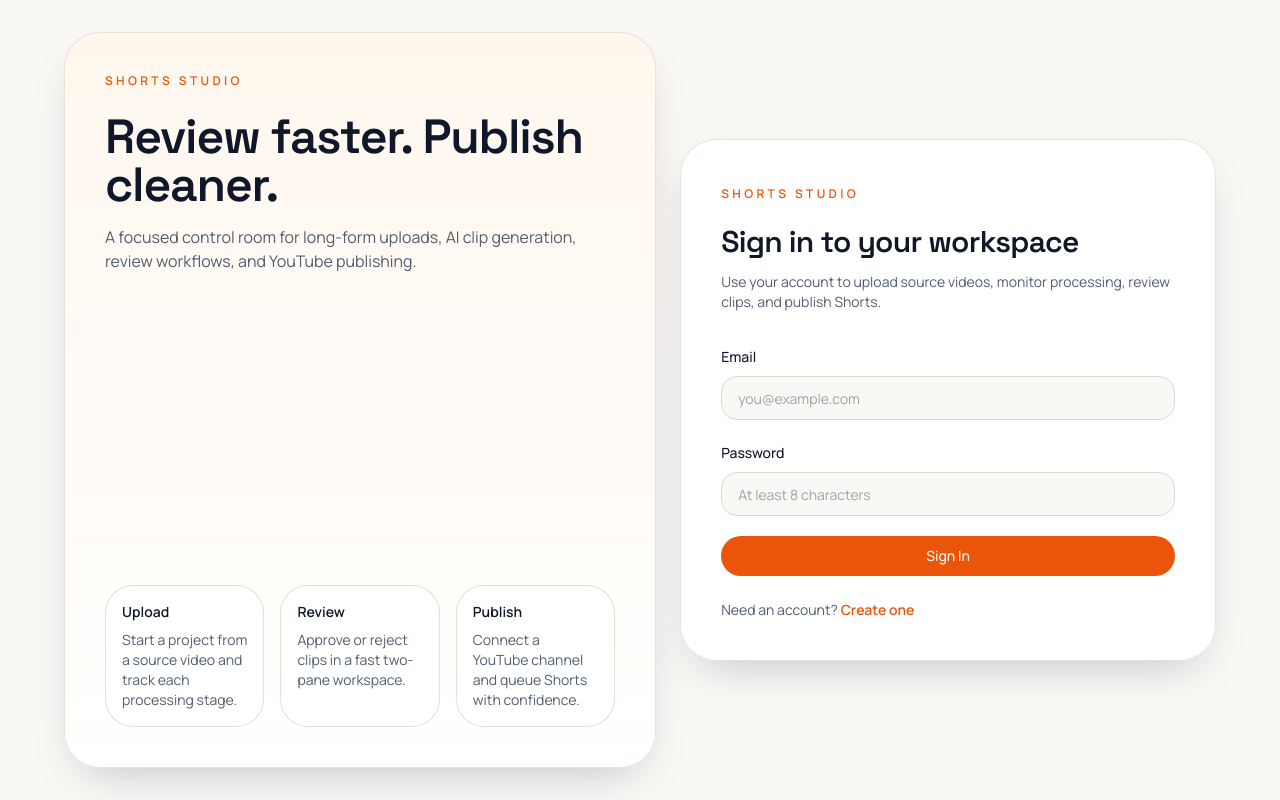
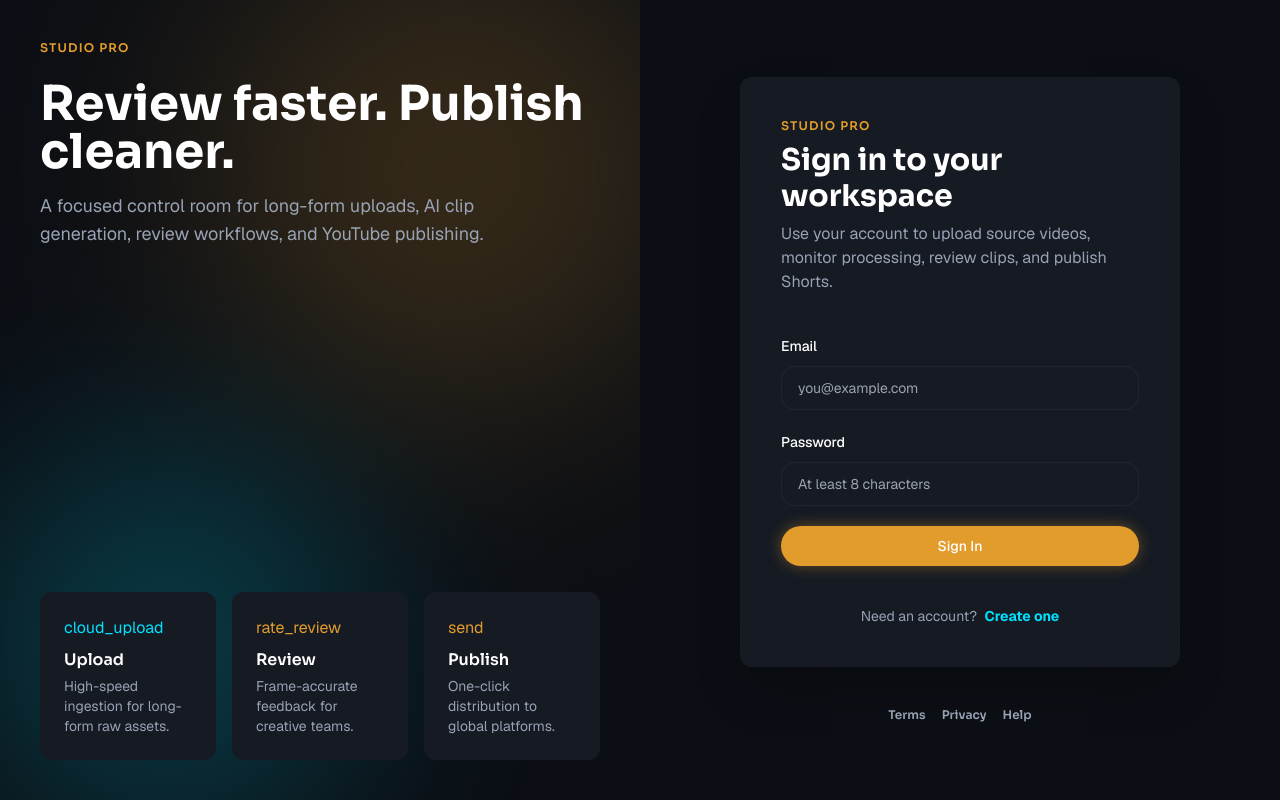
Before and after one commit to KARLOSSONRIVO/YT_SHORTS_AUTOMATION_FRONTEND, a Next.js app: page /login in a window 1280 px wide. Built offline with nearby package versions, Linux system fonts and the light colour scheme; no server answers.

Commit message:
change the design of the UI

```diff
--- a/src/app/globals.css
+++ b/src/app/globals.css
@@ -4,24 +4,26 @@
 
 @layer base {
   :root {
-    --background: 42 33% 97%;
-    --foreground: 222 47% 11%;
-    --card: 0 0% 100%;
-    --card-foreground: 222 47% 11%;
-    --primary: 20 91% 48%;
-    --primary-foreground: 40 100% 97%;
-    --secondary: 210 40% 96%;
-    --secondary-foreground: 222 47% 11%;
-    --muted: 36 24% 92%;
-    --muted-foreground: 215 16% 38%;
-    --accent: 34 71% 92%;
-    --accent-foreground: 222 47% 11%;
+    --background: 218 29% 6%;
+    --foreground: 0 0% 100%;
+    --card: 217 24% 11%;
+    --card-foreground: 0 0% 100%;
+    --popover: 217 24% 11%;
+    --popover-foreground: 0 0% 100%;
+    --primary: 37 76% 53%;
+    --primary-foreground: 0 0% 100%;
+    --secondary: 219 25% 16%;
+    --secondary-foreground: 0 0% 100%;
+    --muted: 218 11% 33%;
+    --muted-foreground: 218 15% 65%;
+    --accent: 187 100% 50%;
+    --accent-foreground: 218 29% 6%;
     --destructive: 0 84% 60%;
     --destructive-foreground: 0 0% 98%;
-    --border: 28 23% 84%;
-    --input: 28 23% 84%;
-    --ring: 20 91% 48%;
-    --radius: 1.5rem;
+    --border: 219 25% 16%;
+    --input: 217 24% 11%;
+    --ring: 37 76% 53%;
+    --radius: 1rem;
   }
 
   * {
@@ -45,4 +47,12 @@
   .font-body {
     font-family: var(--font-body), sans-serif;
   }
+
+  .neon-glow-primary {
+    box-shadow: 0 0 15px hsl(var(--primary) / 0.4);
+  }
+
+  .neon-glow-accent:focus-within {
+    box-shadow: 0 0 10px hsl(var(--accent) / 0.3);
+  }
 }
--- a/src/app/layout.tsx
+++ b/src/app/layout.tsx
@@ -1,15 +1,15 @@
 import type { Metadata } from "next";
 import type { ReactNode } from "react";
-import { Manrope, Space_Grotesk } from "next/font/google";
+import { Sora, Geist } from "next/font/google";
 import { AppProviders } from "./providers";
 import "./globals.css";
 
-const manrope = Manrope({
+const geist = Geist({
   subsets: ["latin"],
   variable: "--font-body"
 });
 
-const spaceGrotesk = Space_Grotesk({
+const sora = Sora({
   subsets: ["latin"],
   variable: "--font-heading"
 });
@@ -22,7 +22,7 @@ export const metadata: Metadata = {
 export default function RootLayout({ children }: { children: ReactNode }) {
   return (
     <html lang="en">
-      <body className={`${manrope.variable} ${spaceGrotesk.variable} min-h-screen bg-background font-body text-foreground antialiased`}>
+      <body className={`${geist.variable} ${sora.variable} min-h-screen bg-background font-body text-foreground antialiased`}>
         <AppProviders>{children}</AppProviders>
       </body>
     </html>
--- a/src/components/common/stat-card.tsx
+++ b/src/components/common/stat-card.tsx
@@ -1,21 +1,34 @@
-import { Card, CardContent } from "@/components/ui/card";
+import { ReactNode } from "react";
+import { Folder } from "lucide-react";
 
 export function StatCard({
   label,
   value,
-  hint
+  hint,
+  icon: Icon = Folder
 }: {
   label: string;
   value: string;
   hint?: string;
+  icon?: any;
 }) {
   return (
-    <Card className="overflow-hidden">
-      <CardContent className="p-5">
-        <p className="text-sm text-muted-foreground">{label}</p>
-        <p className="mt-3 text-3xl font-semibold tracking-tight text-foreground">{value}</p>
-        {hint ? <p className="mt-2 text-sm text-muted-foreground">{hint}</p> : null}
-      </CardContent>
-    </Card>
+    <div className="bg-card p-6 rounded-xl flex flex-col gap-2 border border-border/40 relative overflow-hidden group hover:border-border transition-all">
+      <div className="absolute top-0 right-0 w-32 h-32 bg-primary/5 blur-[40px] rounded-full -mr-16 -mt-16 group-hover:bg-primary/10 transition-all duration-500"></div>
+
+      <span className="text-muted-foreground font-body text-xs font-semibold uppercase tracking-wider flex items-center gap-2">
+        <Icon className="h-4 w-4" />
+        {label}
+      </span>
+
+      <div className="flex items-baseline gap-4 mt-2">
+        <span className="font-heading text-4xl font-bold text-primary">{value}</span>
+        {hint && (
+          <span className="text-muted-foreground text-xs">
+            {hint}
+          </span>
+        )}
+      </div>
+    </div>
   );
 }
--- a/src/components/layout/sidebar-nav.tsx
+++ b/src/components/layout/sidebar-nav.tsx
@@ -1,11 +1,10 @@
 import Link from "next/link";
-import { Film, LayoutDashboard, Rocket, Settings2, UploadCloud } from "lucide-react";
+import { Film, LayoutDashboard, Rocket, Settings2, UploadCloud, Plus } from "lucide-react";
 import { appRoutes } from "@/lib/constants/routes";
 import { cn } from "@/lib/utils";
 
 const items = [
-  { href: appRoutes.dashboard, label: "Overview", icon: LayoutDashboard },
-  { href: appRoutes.uploadsNew, label: "Upload", icon: UploadCloud },
+  { href: appRoutes.dashboard, label: "Dashboard", icon: LayoutDashboard },
   { href: appRoutes.projects, label: "Projects", icon: Film },
   { href: appRoutes.publish, label: "Publish", icon: Rocket },
   { href: appRoutes.channels, label: "Channels", icon: Settings2 }
@@ -13,34 +12,53 @@ const items = [
 
 export function SidebarNav({ pathname }: { pathname: string }) {
   return (
-    <aside className="hidden w-72 shrink-0 flex-col rounded-[32px] border border-border/70 bg-card/90 p-5 shadow-soft lg:flex">
-      <div className="mb-8 px-2">
-        <p className="text-xs font-semibold uppercase tracking-[0.28em] text-primary">Shorts Studio</p>
-        <h2 className="mt-2 font-heading text-2xl font-semibold tracking-tight">Creator Ops</h2>
-        <p className="mt-2 text-sm text-muted-foreground">Review faster, publish cleaner, stay inside the flow.</p>
+    <aside className="fixed left-0 top-0 h-full w-[280px] bg-background flex flex-col py-6 px-4 z-50 border-r border-border/40">
+      <div className="mb-10 px-2">
+        <h1 className="font-heading text-2xl font-bold text-primary tracking-tight">Studio Pro</h1>
+        <p className="font-body text-sm text-muted-foreground">Automation Suite</p>
       </div>
-      <nav className="space-y-2">
+
+      <nav className="flex-grow flex flex-col gap-2">
         {items.map((item) => {
           const isActive = pathname === item.href || pathname.startsWith(`${item.href}/`);
           const Icon = item.icon;
+
           return (
             <Link
               key={item.href}
               href={item.href}
               className={cn(
-                "flex items-center gap-3 rounded-2xl px-4 py-3 text-sm font-medium transition",
-                isActive ? "bg-primary text-primary-foreground" : "text-muted-foreground hover:bg-accent hover:text-foreground"
+                "flex items-center gap-4 px-4 py-3 rounded-lg font-body transition-all duration-200 ease-in-out",
+                isActive
+                  ? "text-primary font-bold border-r-2 border-accent bg-card"
+                  : "text-muted-foreground hover:bg-card hover:text-foreground"
               )}
             >
-              <Icon className="h-4 w-4" />
-              {item.label}
+              <Icon className="h-5 w-5" />
+              <span className="text-base">{item.label}</span>
             </Link>
           );
         })}
       </nav>
-      <div className="mt-auto rounded-[28px] border border-border/80 bg-background/90 p-4">
-        <p className="text-sm font-medium text-foreground">Pipeline health</p>
-        <p className="mt-1 text-sm text-muted-foreground">Use the project pages for live stage tracking and job recovery.</p>
+
+      <div className="mt-auto px-2 pt-6 border-t border-border/40">
+        <Link
+          href={appRoutes.uploadsNew}
+          className="w-full bg-primary text-primary-foreground py-3 px-6 rounded-xl font-bold flex items-center justify-center gap-2 hover:brightness-110 transition-all duration-200 neon-glow-primary"
+        >
+          <Plus className="h-5 w-5" />
+          Create Project
+        </Link>
+
+        <div className="mt-6 flex items-center gap-4">
+          <div className="h-10 w-10 rounded-full bg-card overflow-hidden flex items-center justify-center text-primary font-bold border border-border">
+            WS
+          </div>
+          <div>
+            <p className="font-body text-sm font-semibold text-foreground">Workspace</p>
+            <p className="text-[10px] text-muted-foreground uppercase tracking-widest">Premium Plan</p>
+          </div>
+        </div>
       </div>
     </aside>
   );
--- a/src/components/ui/button.tsx
+++ b/src/components/ui/button.tsx
@@ -8,7 +8,7 @@ const buttonVariants = cva(
   {
     variants: {
       variant: {
-        default: "bg-primary text-primary-foreground shadow-soft hover:opacity-95",
+        default: "bg-primary text-primary-foreground shadow-soft hover:opacity-95 neon-glow-primary",
         secondary: "bg-secondary text-secondary-foreground hover:bg-secondary/80",
         ghost: "text-foreground hover:bg-accent hover:text-accent-foreground",
         outline: "border border-border bg-background hover:bg-accent hover:text-accent-foreground",
--- a/src/components/ui/input.tsx
+++ b/src/components/ui/input.tsx
@@ -6,7 +6,7 @@ export const Input = React.forwardRef<HTMLInputElement, React.ComponentProps<"in
     <input
       ref={ref}
       className={cn(
-        "flex h-11 w-full rounded-2xl border border-border bg-background px-4 py-2 text-sm outline-none ring-offset-background transition focus-visible:ring-2 focus-visible:ring-ring disabled:cursor-not-allowed disabled:opacity-50",
+        "neon-glow-accent flex h-11 w-full rounded-md border border-border bg-input px-4 py-2 text-sm outline-none transition focus-visible:ring-0 focus-visible:border-accent disabled:cursor-not-allowed disabled:opacity-50",
         className
       )}
       {...props}
--- a/src/features/auth/components/auth-shell.tsx
+++ b/src/features/auth/components/auth-shell.tsx
@@ -18,50 +18,68 @@ export function AuthShell({
   footerLinkText: string;
 }) {
   return (
-    <div className="min-h-screen bg-background px-4 py-8">
-      <div className="mx-auto grid min-h-[calc(100vh-4rem)] max-w-6xl gap-6 lg:grid-cols-[1.05fr_0.95fr]">
-        <div className="hidden rounded-[36px] border border-border/70 bg-[linear-gradient(180deg,rgba(255,247,237,0.96),rgba(255,255,255,0.9))] p-10 shadow-soft lg:flex lg:flex-col lg:justify-between">
-          <div>
-            <p className="text-xs font-semibold uppercase tracking-[0.28em] text-primary">Shorts Studio</p>
-            <h1 className="mt-6 font-heading text-5xl font-semibold tracking-tight text-foreground">
-              Review faster. Publish cleaner.
-            </h1>
-            <p className="mt-4 max-w-xl text-base text-muted-foreground">
+    <div className="min-h-screen bg-surface-base text-on-surface font-body overflow-x-hidden selection:bg-primary selection:text-white flex flex-col md:flex-row">
+      <section className="hidden md:flex flex-1 relative flex-col justify-between p-10 bg-surface-base overflow-hidden">
+        <div className="absolute inset-0 opacity-20 pointer-events-none">
+          <div className="absolute top-[-10%] right-[-10%] w-[500px] h-[500px] rounded-full bg-primary blur-[120px]"></div>
+          <div className="absolute bottom-[-5%] left-[-5%] w-[400px] h-[400px] rounded-full bg-accent blur-[100px]"></div>
+        </div>
+        <div className="relative z-10">
+          <span className="font-heading tracking-widest text-primary uppercase mb-6 block font-semibold text-xs">STUDIO PRO</span>
+          <h1 className="font-heading text-5xl font-bold text-white max-w-xl mb-4">Review faster. Publish cleaner.</h1>
+          <p className="font-body text-lg text-muted-foreground max-w-lg">
             A focused control room for long-form uploads, AI clip generation, review workflows, and YouTube publishing.
           </p>
         </div>
-          <div className="grid gap-4 md:grid-cols-3">
-            <div className="rounded-[28px] border border-border/80 bg-white/80 p-4">
-              <p className="text-sm font-semibold text-foreground">Upload</p>
-              <p className="mt-2 text-sm text-muted-foreground">Start a project from a source video and track each processing stage.</p>
+        <div className="relative z-10 grid grid-cols-3 gap-4">
+          <div className="bg-card p-6 rounded-xl transition-all hover:bg-secondary group cursor-default">
+            <span className="material-symbols-outlined text-accent mb-2 block">cloud_upload</span>
+            <h3 className="font-heading font-semibold text-white text-base mb-1">Upload</h3>
+            <p className="font-body text-sm text-muted-foreground">High-speed ingestion for long-form raw assets.</p>
           </div>
-            <div className="rounded-[28px] border border-border/80 bg-white/80 p-4">
-              <p className="text-sm font-semibold text-foreground">Review</p>
-              <p className="mt-2 text-sm text-muted-foreground">Approve or reject clips in a fast two-pane workspace.</p>
+          <div className="bg-card p-6 rounded-xl transition-all hover:bg-secondary group cursor-default">
+            <span className="material-symbols-outlined text-primary mb-2 block">rate_review</span>
+            <h3 className="font-heading font-semibold text-white text-base mb-1">Review</h3>
+            <p className="font-body text-sm text-muted-foreground">Frame-accurate feedback for creative teams.</p>
           </div>
-            <div className="rounded-[28px] border border-border/80 bg-white/80 p-4">
-              <p className="text-sm font-semibold text-foreground">Publish</p>
-              <p className="mt-2 text-sm text-muted-foreground">Connect a YouTube channel and queue Shorts with confidence.</p>
+          <div className="bg-card p-6 rounded-xl transition-all hover:bg-secondary group cursor-default">
+            <span className="material-symbols-outlined text-ring mb-2 block">send</span>
+            <h3 className="font-heading font-semibold text-white text-base mb-1">Publish</h3>
+            <p className="font-body text-sm text-muted-foreground">One-click distribution to global platforms.</p>
           </div>
         </div>
+      </section>
+
+      <section className="flex-1 flex items-center justify-center p-6 md:p-10 bg-background">
+        <div className="w-full max-w-[440px]">
+          <div className="bg-card p-10 rounded-xl shadow-2xl border border-border/10">
+            <div className="mb-10">
+              <span className="font-heading font-semibold text-xs tracking-widest text-primary uppercase mb-2 block">STUDIO PRO</span>
+              <h2 className="font-heading text-3xl font-bold text-white mb-2">{title}</h2>
+              <p className="font-body text-base text-muted-foreground">{description}</p>
             </div>
-        <div className="flex items-center justify-center">
-          <div className="w-full max-w-xl rounded-[36px] border border-border/70 bg-card/95 p-8 shadow-soft sm:p-10">
-            <Link href={appRoutes.login} className="text-xs font-semibold uppercase tracking-[0.28em] text-primary">
-              Shorts Studio
-            </Link>
-            <h2 className="mt-5 font-heading text-3xl font-semibold tracking-tight text-foreground">{title}</h2>
-            <p className="mt-3 text-sm text-muted-foreground">{description}</p>
-            <div className="mt-8">{children}</div>
-            <p className="mt-6 text-sm text-muted-foreground">
+
+            {children}
+
+            <div className="mt-10 text-center">
+              <p className="font-body text-sm text-muted-foreground">
                 {footerLabel}{" "}
-              <Link className="font-semibold text-primary" href={footerHref}>
+                <Link className="text-accent font-bold hover:underline ml-1 transition-colors" href={footerHref}>
                   {footerLinkText}
                 </Link>
               </p>
             </div>
           </div>
+
+          <div className="mt-10 flex justify-center items-center gap-6">
+            <nav className="flex gap-4">
+              <a className="font-heading font-semibold text-xs text-muted-foreground hover:text-white transition-colors" href="#">Terms</a>
+              <a className="font-heading font-semibold text-xs text-muted-foreground hover:text-white transition-colors" href="#">Privacy</a>
+              <a className="font-heading font-semibold text-xs text-muted-foreground hover:text-white transition-colors" href="#">Help</a>
+            </nav>
           </div>
+        </div>
+      </section>
     </div>
   );
 }
```
Also changed, not shown: src/app/(dashboard)/uploads/new/page.tsx (+69 -57 lines), src/components/layout/dashboard-shell.tsx (+11 -9 lines), src/components/layout/topbar.tsx (+29 -25 lines), src/features/projects/components/project-card.tsx (+34 -28 lines). Lines whose indentation alone changed are shown as unchanged.
